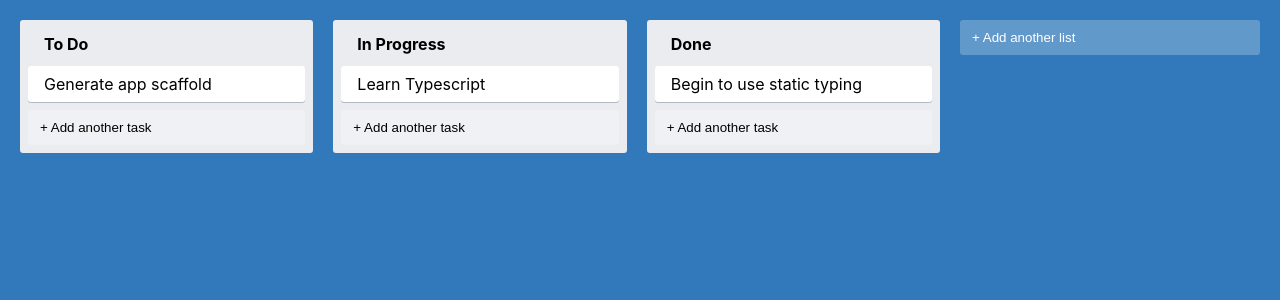
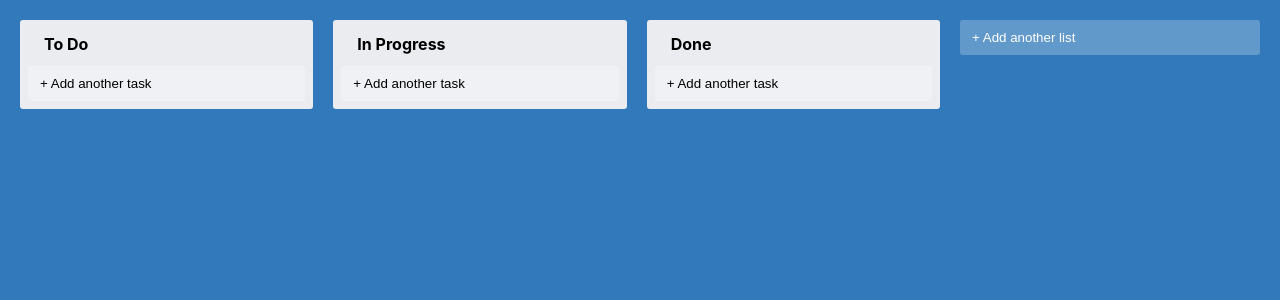
Before and after one commit to hoangngk/rd-react, a React (Create React App) app in the folder trello-clone/: page / in a window 1280 px wide. Shown: the top 300 px of the page. Built offline with nearby package versions, Linux system fonts and the light colour scheme.

Commit message:
[TrelloClone] App state

```diff
--- a/trello-clone/src/App.tsx
+++ b/trello-clone/src/App.tsx
@@ -1,21 +1,18 @@
 import { AddNewItem } from './AddNewItem'
 import './App.css'
+import { useAppState } from './AppStateContext'
 import { Card } from './Card'
 import { Column } from './Column'
 import { AppContainer } from './styles'
 
 const App = () => {
+  const { state } = useAppState()
+
   return (
     <AppContainer>
-      <Column text="To Do">
-        <Card text="Generate app scaffold" />
-      </Column>
-      <Column text="In Progress">
-        <Card text="Learn Typescript" />
-      </Column>
-      <Column text="Done">
-        <Card text="Begin to use static typing" />
-      </Column>
+      {state.lists.map((list, index) => (
+        <Column text={list.text} key={list.id} />
+      ))}
       <AddNewItem
         toggleButtonText="+ Add another list"
         onAdd={() => {}}
--- /dev/null
+++ b/trello-clone/src/AppStateContext.tsx
@@ -0,0 +1,56 @@
+import { createContext, useContext } from 'react'
+
+const appData: AppState = {
+  lists: [
+    {
+      id: '0',
+      text: 'To Do',
+      tasks: [{ id: 'c0', text: 'Generate app scaffold' }],
+    },
+    {
+      id: '1',
+      text: 'In Progress',
+      tasks: [{ id: 'c2', text: 'Learn Typescript' }],
+    },
+    {
+      id: '2',
+      text: 'Done',
+      tasks: [{ id: 'c3', text: 'Begin to use static typing' }],
+    },
+  ],
+}
+
+interface AppState {
+  lists: List[]
+}
+
+interface List {
+  id: string
+  text: string
+  tasks: Task[]
+}
+
+interface Task {
+  id: string
+  text: string
+}
+
+interface AppStateContextProps {
+  state: AppState
+}
+
+const AppStateContext = createContext<AppStateContextProps>(
+  {} as AppStateContextProps
+)
+
+export const AppStateProvider = ({ children }: React.PropsWithChildren<{}>) => {
+  return (
+    <AppStateContext.Provider value={{ state: appData }}>
+      {children}
+    </AppStateContext.Provider>
+  )
+}
+
+export const useAppState = () => {
+  return useContext(AppStateContext)
+}
```
Also changed, not shown: trello-clone/src/index.tsx (+9 -9 lines).
